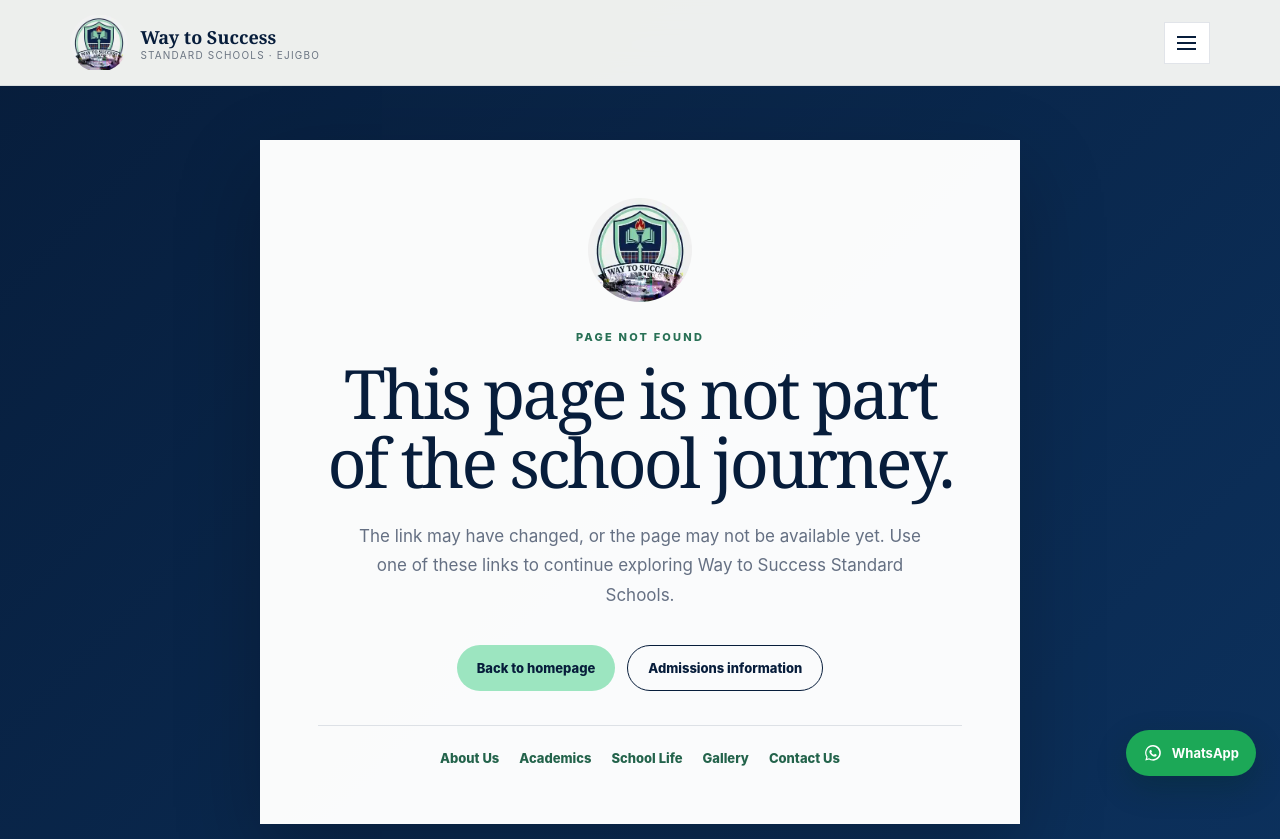
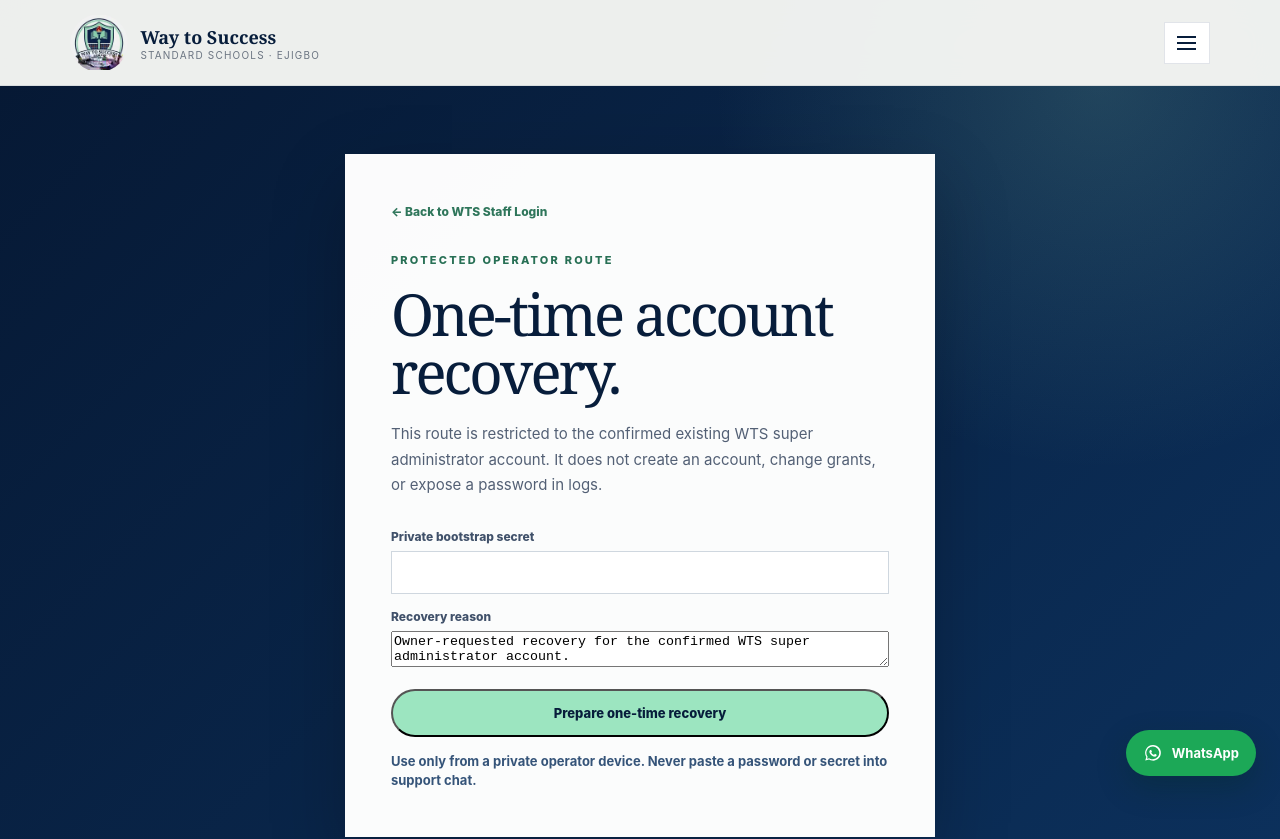
Before and after one commit to alabykhan-lang/WTS-School-Platform, a Next.js app: page /portal/recovery in a window 1280 px wide. Before the commit this address had no page. Shown: the top 839 px of the page. Built offline with nearby package versions, Linux system fonts and the light colour scheme.

Commit message:
Add private WTS bootstrap recovery route

```diff
--- /dev/null
+++ b/app/_components/BootstrapRecoveryClient.tsx
@@ -0,0 +1,76 @@
+"use client";
+
+import Link from "next/link";
+import { FormEvent, useState } from "react";
+
+type RecoveryResult = {
+  login_name?: string;
+  temporary_password?: string;
+  must_change_password?: boolean;
+  request_id?: string;
+};
+
+export function BootstrapRecoveryClient() {
+  const [secret, setSecret] = useState("");
+  const [reason, setReason] = useState("Owner-requested recovery for the confirmed WTS super administrator account.");
+  const [result, setResult] = useState<RecoveryResult | null>(null);
+  const [message, setMessage] = useState("");
+  const [busy, setBusy] = useState(false);
+
+  async function submit(event: FormEvent<HTMLFormElement>) {
+    event.preventDefault();
+    setBusy(true);
+    setMessage("");
+    setResult(null);
+    try {
+      const response = await fetch("/api/identity/bootstrap-recovery", {
+        method: "POST",
+        credentials: "same-origin",
+        headers: {
+          "Content-Type": "application/json",
+          "x-wts-bootstrap-secret": secret,
+        },
+        body: JSON.stringify({ reason }),
+        cache: "no-store",
+      });
+      const payload = await response.json().catch(() => ({}));
+      if (!response.ok || !payload?.ok) throw new Error(payload?.code || "BOOTSTRAP_RECOVERY_FAILED");
+      setSecret("");
+      setResult(payload);
+      setMessage("The one-time credential was returned once. Deliver it through an approved private channel, then sign in and change it immediately.");
+    } catch (error) {
+      setMessage(error instanceof Error && error.message === "BOOTSTRAP_RECOVERY_ALREADY_CONSUMED"
+        ? "This one-time bootstrap has already been consumed. Use the normal WTS password-recovery process."
+        : "Recovery is unavailable or was not authorised. Contact the system owner without sending a password or secret here.");
+    } finally {
+      setBusy(false);
+    }
+  }
+
+  return (
+    <main id="main-content" className="portalSignInPage">
+      <section className="portalSignInCard" aria-labelledby="bootstrap-recovery-title">
+        <Link className="portalBackLink" href="/portal/sign-in">← Back to WTS Staff Login</Link>
+        <p className="eyebrow">PROTECTED OPERATOR ROUTE</p>
+        <h1 id="bootstrap-recovery-title">One-time account recovery.</h1>
+        <p>This route is restricted to the confirmed existing WTS super administrator account. It does not create an account, change grants, or expose a password in logs.</p>
+        <form className="portalAuthForm" onSubmit={submit}>
+          <label>Private bootstrap secret<input autoComplete="off" type="password" required value={secret} onChange={(event) => setSecret(event.target.value)} /></label>
+          <label>Recovery reason<textarea required minLength={8} value={reason} onChange={(event) => setReason(event.target.value)} /></label>
+          <button className="primaryButton" disabled={busy} type="submit">{busy ? "Preparing recovery…" : "Prepare one-time recovery"}</button>
+        </form>
+        <p className="portalAuthMessage portalAuthMessage--info isVisible" role="status">{message || "Use only from a private operator device. Never paste a password or secret into support chat."}</p>
+        {result ? <section className="identityTemporaryCredential" aria-live="polite">
+          <p className="eyebrow">DISPLAYED ONCE</p>
+          <h2>Private delivery required.</h2>
+          <p>The credential below is not stored by this page. Keep it private, use it once, and complete the compulsory password change at WTS Staff Login.</p>
+          <dl>
+            <div><dt>Login</dt><dd><code>{result.login_name}</code></dd></div>
+            <div><dt>Temporary credential</dt><dd><code>{result.temporary_password}</code></dd></div>
+          </dl>
+          <small>Request ID: {result.request_id || "recorded"}. The temporary credential must not be committed, emailed insecurely, or placed in a ticket.</small>
+        </section> : null}
+      </section>
+    </main>
+  );
+}
--- a/app/api/identity/bootstrap-recovery/route.ts
+++ b/app/api/identity/bootstrap-recovery/route.ts
@@ -27,6 +27,10 @@ export async function POST(request: NextRequest) {
     const body = await request.json().catch(() => ({}));
     const reason = textField(body.reason, 500);
     if (reason.length < 8) throw new IdentityApiError("RESET_REASON_REQUIRED", 400);
+    const actorId = textField(
+      process.env.WTS_IDENTITY_BOOTSTRAP_ACTOR_ID || "bootstrap_operator",
+      160,
+    );
 
     const result = await callPrivilegedRpc<{
       ok: boolean;
@@ -35,10 +39,11 @@ export async function POST(request: NextRequest) {
       temporary_password?: string;
       must_change_password?: boolean;
       request_id?: string;
-    }>("school_identity_bootstrap_reset", {
+    }>("school_identity_bootstrap_reset_with_actor", {
       p_staff_number: BOOTSTRAP_STAFF_NUMBER,
       p_login_email: BOOTSTRAP_EMAIL,
       p_reason: reason,
+      p_actor_id: actorId || "bootstrap_operator",
     });
 
     if (!result?.ok) throw new IdentityApiError(result?.code || "BOOTSTRAP_RECOVERY_FAILED", 403);
--- /dev/null
+++ b/app/portal/recovery/page.tsx
@@ -0,0 +1,18 @@
+import type { Metadata } from "next";
+import { BootstrapRecoveryClient } from "../../_components/BootstrapRecoveryClient";
+import { createPageMetadata } from "../../_components/page-metadata";
+
+export const metadata: Metadata = {
+  ...createPageMetadata({
+    title: "Protected WTS Bootstrap Recovery",
+    description: "Protected one-time recovery for the confirmed WTS identity administrator.",
+    path: "/portal/recovery",
+    image: "/images/campus2.webp",
+    imageAlt: "Way to Success Standard Schools campus",
+  }),
+  robots: { index: false, follow: false },
+};
+
+export default function BootstrapRecoveryPage() {
+  return <BootstrapRecoveryClient />;
+}
```
Also changed, not shown: app/_components/PortalWorkspaceClient.tsx (+10 -1 lines), 1 other file (tests, documents, lock files or other folders).
